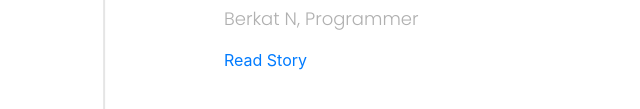
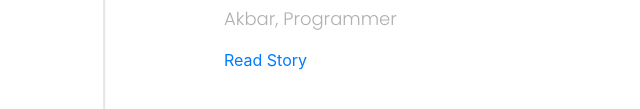
Before and after one commit to berkatnazaraa/berkatnazara-bikestore1, a plain HTML site: page index.html in a window 1280 px wide. Shown: the part 2627-2736 px from the top of the page, 336-976 px from the left. Drawn offline with nearby package versions, Linux system fonts and the light colour scheme; files that its build step writes are made by us from their sources.

Commit message:
first commit

```diff
--- a/index.html
+++ b/index.html
@@ -318,7 +318,7 @@
               <img src="frontend/img/stars.png">
             </div>
             <h2 class="testimonial-text">BIKESTORE "GOES TO <br> CAMPUS" X UIR...</h2>
-            <p class="testimonial-name">Berkat N, Programmer</p>
+            <p class="testimonial-name">Akbar, Programmer</p>
             <a href="#" class="btn-btn testimonial">Read Story</a>
           </div>
         </div>
```
